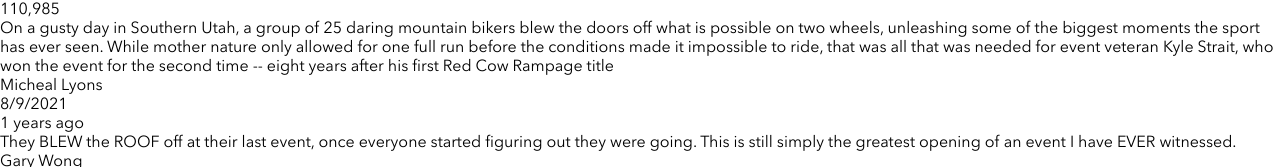
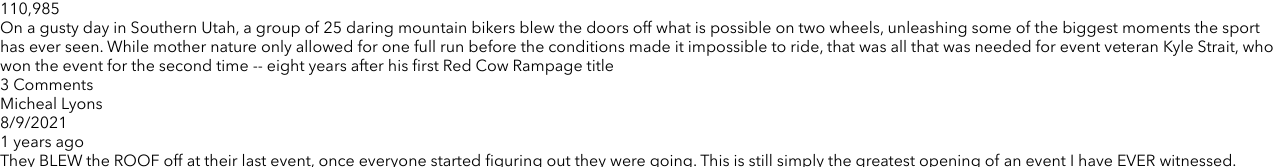
Before and after one commit to brandonyuh/brandon-yuh-brainflix, a React (Create React App) app: page / in a window 1280 px wide. Shown: the part 1185-1352 px from the top of the page. Built offline with nearby package versions, Linux system fonts and the light colour scheme.

Commit message:
Added number of comments

```diff
--- a/src/components/Content/VideoComments/VideoComments.jsx
+++ b/src/components/Content/VideoComments/VideoComments.jsx
@@ -3,6 +3,7 @@ import { convertDate, relativeTime } from "../../../Utilities";
 function VideoComments({ comments }) {
   return (
     <div className="comments">
+      <p>{comments.length} Comments</p>
       {comments.map((comment) => (
         <article key={comment.id} className="comment">
           <p>{comment.name}</p>
```
